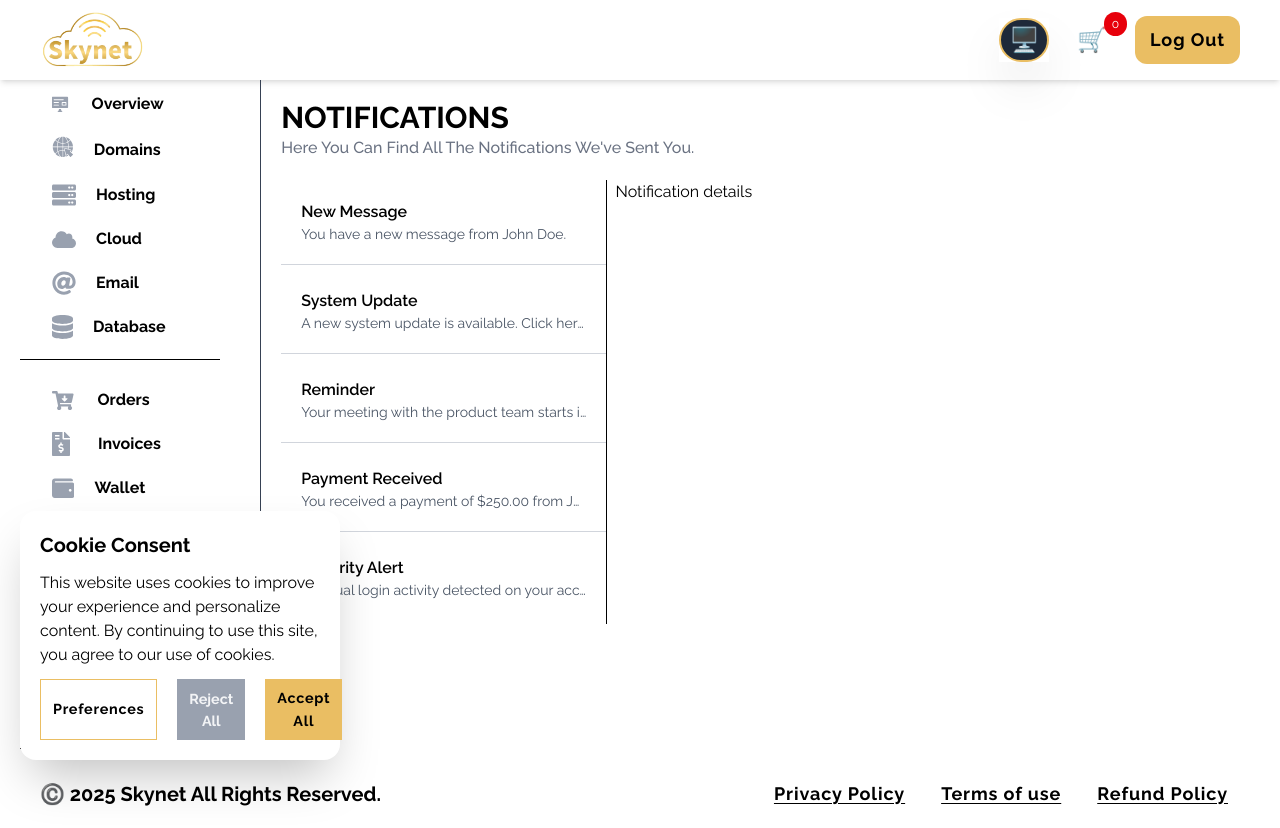
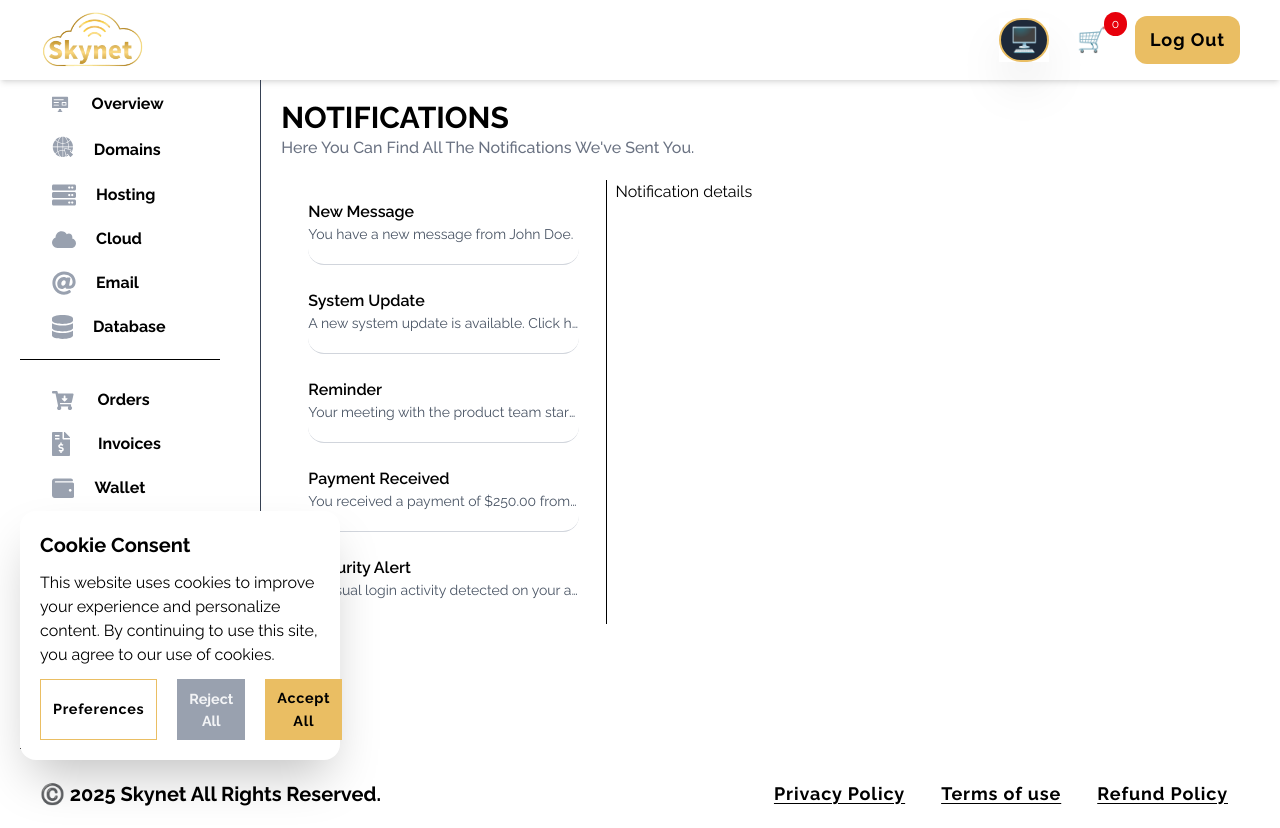
Before and after one commit to sapwavino/skynet_redesign_fe, a Vue app: page /dashboard/notifications in a window 1280 px wide. Built offline with nearby package versions, Linux system fonts and the light colour scheme; sample sign-in values are in the browser's storage; grey boxes are pictures that could not be loaded; what vue3-marquee would draw is missing.

Commit message:
NOTIFICATIONS V1.5

```diff
--- a/src/components/DashboardNotifications.vue
+++ b/src/components/DashboardNotifications.vue
@@ -63,7 +63,7 @@ export default {
       <div class="border-r w-1/3 mr-2">
         <ul>
           <li v-for="(notification, index) in mockNotifications" :key="index"
-              class="p-5 border-b last:border-none border-b-gray-300 cursor-pointer mb-1 hover:shadow-2xl">
+              class="py-5 border-b last:border-none border-b-gray-300 cursor-pointer mb-1 hover:shadow-2xl rounded-2xl w-5/6 mx-auto">
             <div class="flex items-start gap-2 font-semibold hover:text-customGold">
               {{ notification.title }}
             </div>
--- a/src/views/DashboardView.vue
+++ b/src/views/DashboardView.vue
@@ -209,7 +209,7 @@ defineProps({layout: "DashboardLayout"});
               to="/dashboard/notifications"
               exact-active-class="dashLinkActive">
 
-            <div class="absolute right-[5%] bg-teal-500 text-gray-50 rounded-full py-1 px-3 text-sm">3</div>
+            <div class="absolute right-[5%] bg-green-500 text-gray-50 rounded-full py-1 px-3 text-sm">1</div>
 
             <svg
                 xmlns="http://www.w3.org/2000/svg" viewBox="0 0 448 512" class="dashLinkSVG" height="1.5rem"
```
